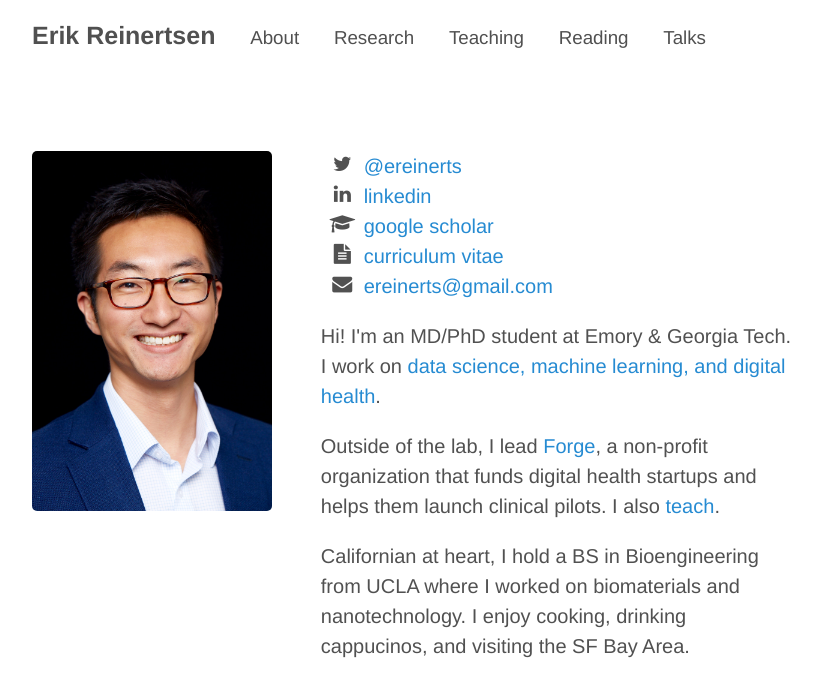
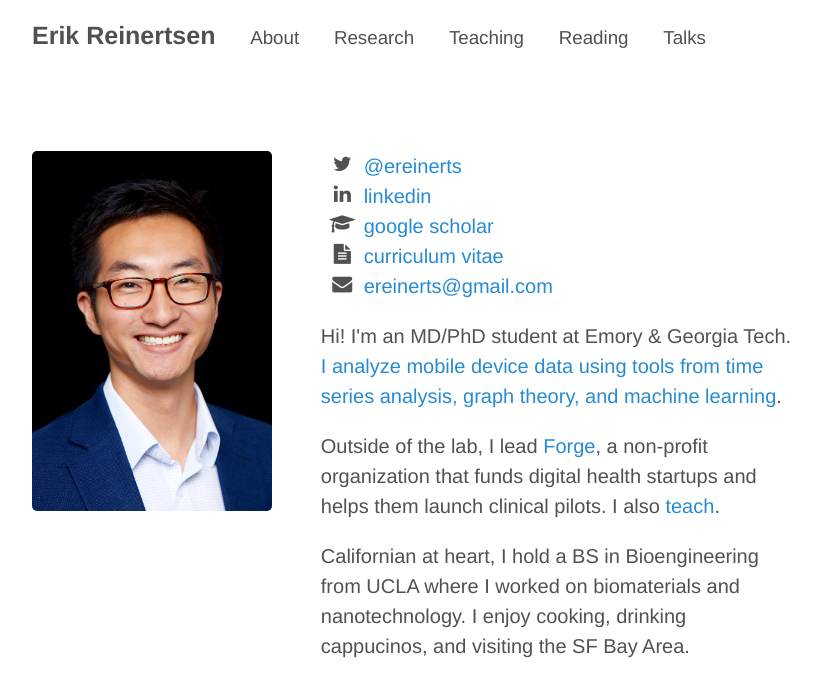
Before and after one commit to erikr/erikr.github.io, a Jekyll site: the page built from about.md, in a window 1280 px wide. Shown: the top 697 px of the page, without its empty margins (228-1049 px from the left). Built offline with Jekyll 4.4.1, drawn with Linux system fonts in a browser that asks for light colours; nearby versions of some CDN libraries.

Commit message:
revised about me

```diff
--- a/about.md
+++ b/about.md
@@ -17,7 +17,7 @@ title: ""
             <li><i class="fa-li fa fa-envelope"></i><a href="mailto:ereinerts@gmail.com">ereinerts@gmail.com</a></li>
         </ul>
 
-	<p>Hi! I'm an MD/PhD student at Emory & Georgia Tech. I work on <a href="http://erikreinertsen.com/research/">data science, machine learning, and digital health</a>.</p>
+	<p>Hi! I'm an MD/PhD student at Emory & Georgia Tech. <a href="http://erikreinertsen.com/research/">I analyze mobile device data using tools from time series analysis, graph theory, and machine learning</a>.</p>
 
 	<p>Outside of the lab, I lead <a href="http://forgehealth.org">Forge</a>, a non-profit organization that funds digital health startups and helps them launch clinical pilots. I also <a href="http://erikreinertsen.com/teaching">teach</a>.</p>
 
```
